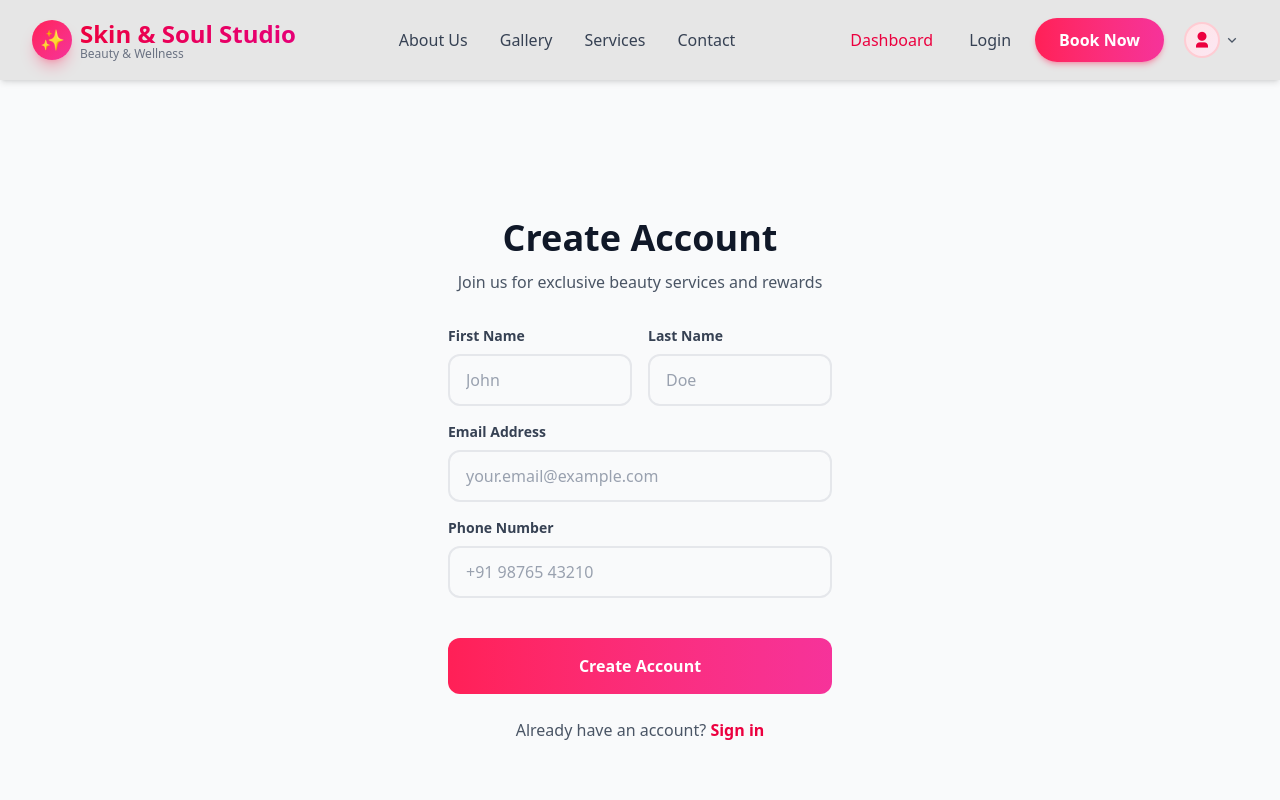
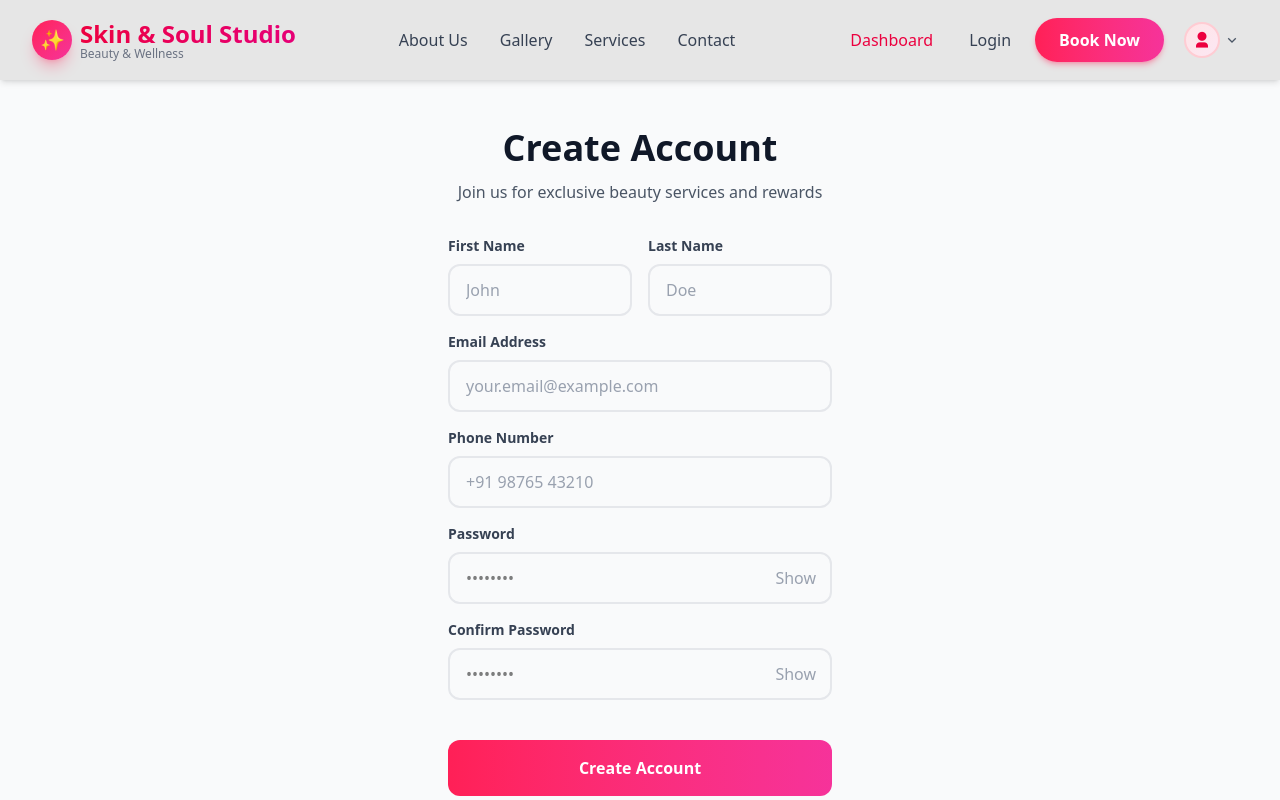
Before and after one commit to udaykene/react-dashboard, a React (Vite) app: page /register in a window 1280 px wide. Shown: the top 800 px of the page. Built offline with nearby package versions, Linux system fonts and the light colour scheme.

Commit message:
Changes in login page and added revenue pages

```diff
--- a/src/App.jsx
+++ b/src/App.jsx
@@ -63,7 +63,7 @@ const App = () => {
           <Route path="/admin/services" element={<AdminServices />} />
           <Route path="/admin/staff" element={<AdminStaff />} />
           <Route
-            path="/admin/revenue_reports"
+            path="/admin/revenue-reports"
             element={<AdminRevenueReports />}
           />
           <Route path="/admin/receptionist" element={<AdminReceptionists />} />
--- a/src/components/AdminSidebar.jsx
+++ b/src/components/AdminSidebar.jsx
@@ -21,6 +21,11 @@ const AdminSidebar = () => {
     { title: "Staff", icon: "ri-team-line", path: "/admin/staff" },
     { title: "Offers", icon: "ri-gift-line", path: "/admin/offers" },
     { title: "Inbox", icon: "ri-mail-line", path: "/admin/inbox" },
+    {
+      title: "Revenue Reports",
+      icon: "ri-line-chart-line",
+      path: "/admin/revenue-reports"
+    },
     { title: "Settings", icon: "ri-settings-3-line", path: "/admin/settings" },
   ];
 
--- a/src/pages/LoginPage.jsx
+++ b/src/pages/LoginPage.jsx
@@ -39,29 +39,8 @@ const LoginPage = () => {
               </p>
             </div>
 
-            {/* Social Login */}
-            <div className="space-y-3 mb-6">
-              <button className="w-full flex items-center justify-center gap-3 px-6 py-3 border-2 border-gray-200 rounded-xl hover:border-rose-300 hover:bg-rose-50/50 transition-all group">
-                <span className="font-semibold text-gray-700 group-hover:text-rose-600 transition-colors">
-                  Continue with Google
-                </span>
-              </button>
 
-              <button className="w-full flex items-center justify-center gap-3 px-6 py-3 border-2 border-gray-200 rounded-xl hover:border-rose-300 hover:bg-rose-50/50 transition-all group">
-                <span className="font-semibold text-gray-700 group-hover:text-rose-600 transition-colors">
-                  Continue with Facebook
-                </span>
-              </button>
-            </div>
 
-            {/* Divider */}
-            <div className="flex items-center gap-4 mb-6">
-              <div className="flex-1 h-px bg-gradient-to-r from-transparent via-gray-300 to-transparent"></div>
-              <span className="text-sm text-gray-500 font-medium">
-                or sign in with email
-              </span>
-              <div className="flex-1 h-px bg-gradient-to-r from-transparent via-gray-300 to-transparent"></div>
-            </div>
 
             {/* Login Form */}
             <form onSubmit={handleSubmit} className="space-y-5">
--- a/src/pages/RegistrationPage.jsx
+++ b/src/pages/RegistrationPage.jsx
@@ -104,6 +104,55 @@ const SalonRegister = () => {
                   required
                 />
               </div>
+              {/* Password Field */}
+              <div className="relative">
+                <label className="block text-sm font-semibold text-gray-700 mb-2">
+                  Password
+                </label>
+                <div className="relative">
+                  <input
+                    type={showPassword ? "text" : "password"}
+                    name="password"
+                    value={formData.password}
+                    onChange={handleChange}
+                    placeholder="••••••••"
+                    className="w-full px-4 py-3 border-2 border-gray-200 rounded-xl focus:border-rose-500 focus:ring-4 focus:ring-rose-500/10 outline-none transition-all"
+                    required
+                  />
+                  <button
+                    type="button"
+                    onClick={() => setShowPassword(!showPassword)}
+                    className="absolute right-4 top-1/2 -translate-y-1/2 text-gray-400 hover:text-rose-500"
+                  >
+                    {showPassword ? "Hide" : "Show"}
+                  </button>
+                </div>
+              </div>
+
+              {/* Confirm Password Field */}
+              <div className="relative">
+                <label className="block text-sm font-semibold text-gray-700 mb-2">
+                  Confirm Password
+                </label>
+                <div className="relative">
+                  <input
+                    type={showConfirmPassword ? "text" : "password"}
+                    name="confirmPassword"
+                    value={formData.confirmPassword}
+                    onChange={handleChange}
+                    placeholder="••••••••"
+                    className="w-full px-4 py-3 border-2 border-gray-200 rounded-xl focus:border-rose-500 focus:ring-4 focus:ring-rose-500/10 outline-none transition-all"
+                    required
+                  />
+                  <button
+                    type="button"
+                    onClick={() => setShowConfirmPassword(!showConfirmPassword)}
+                    className="absolute right-4 top-1/2 -translate-y-1/2 text-gray-400 hover:text-rose-500"
+                  >
+                    {showConfirmPassword ? "Hide" : "Show"}
+                  </button>
+                </div>
+              </div>
 
               <button
                 type="submit"
```
